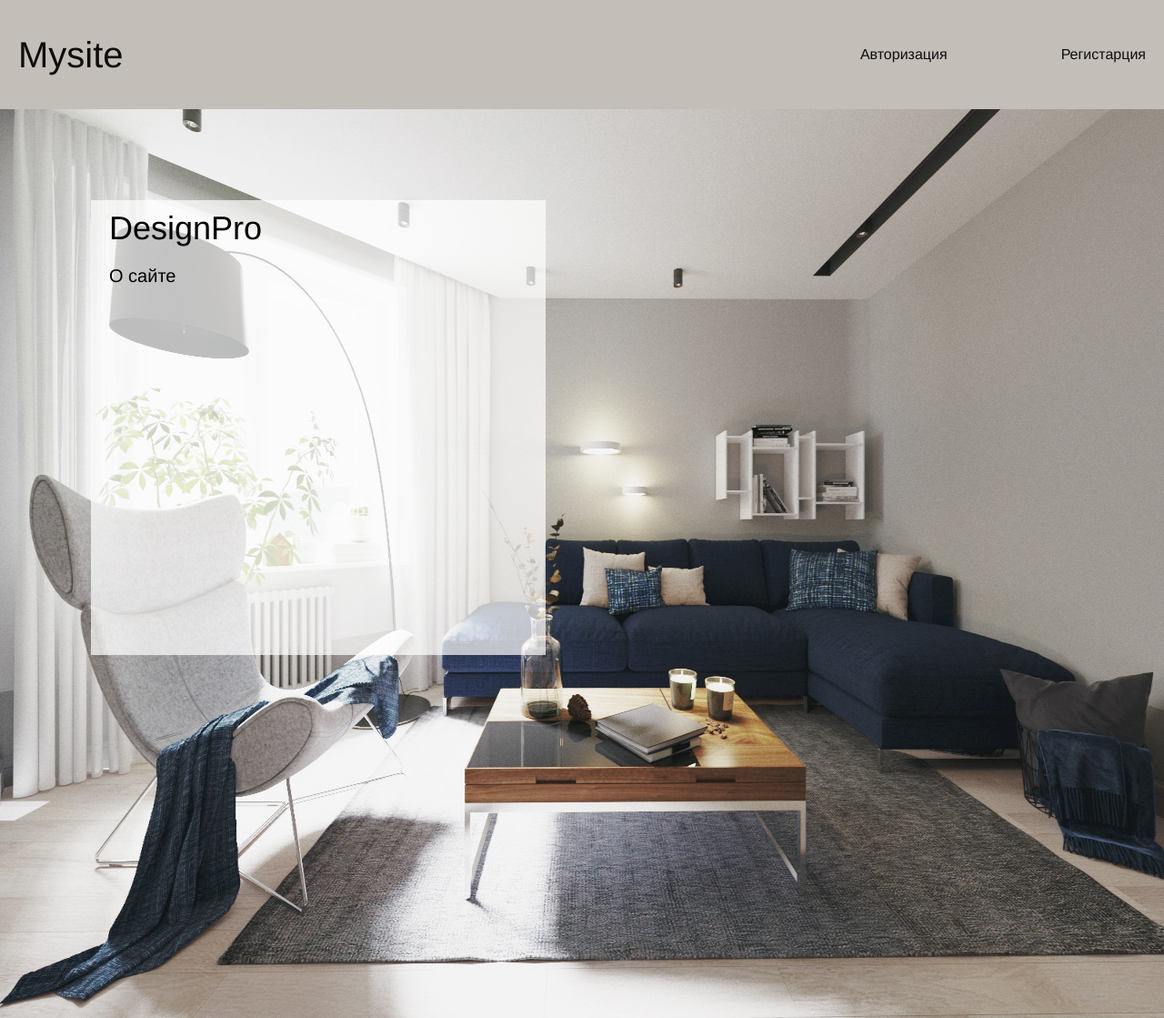
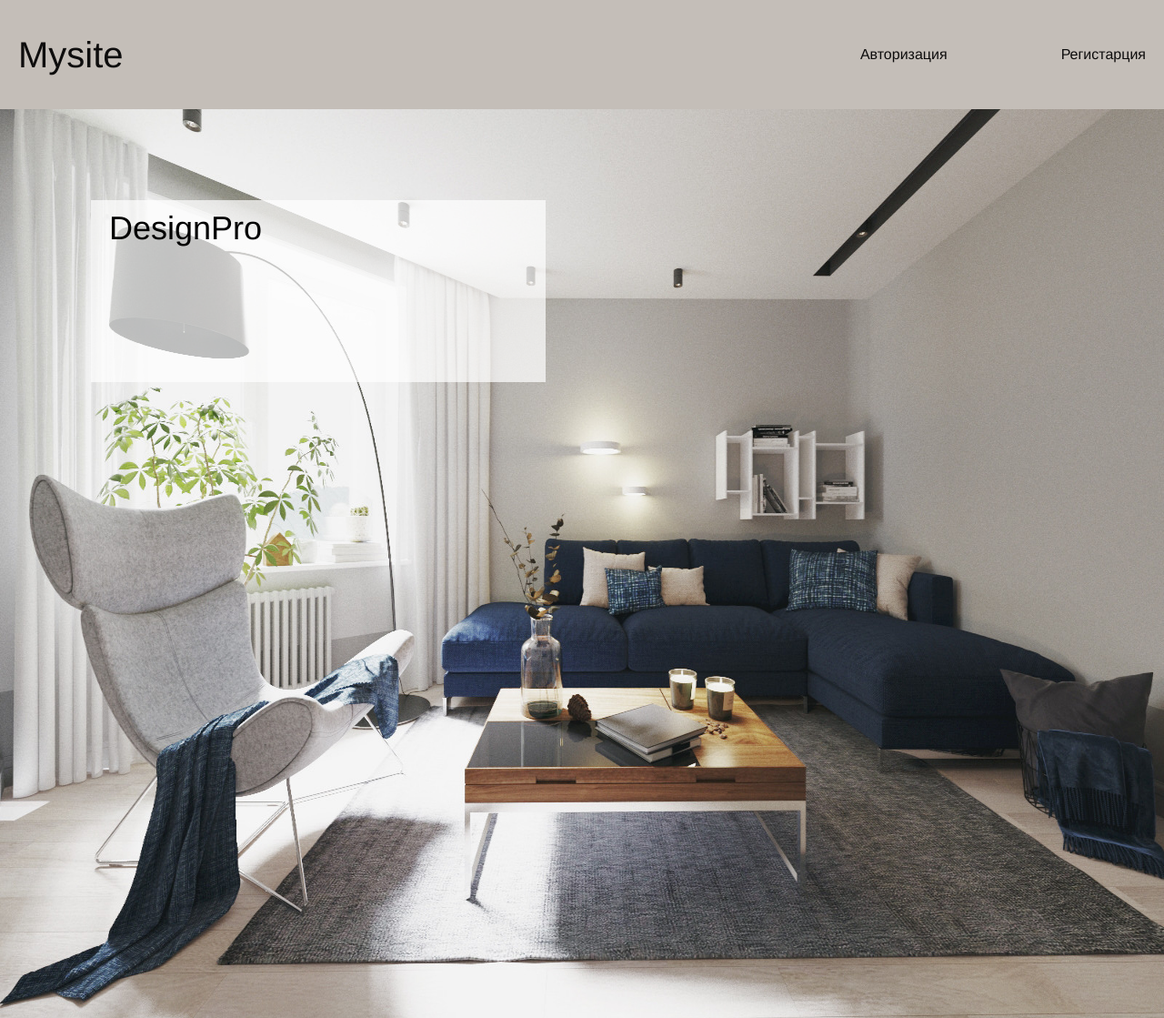
Before and after one commit to z1dos/OOP, a Django app: page / in a window 1280 px wide. Shown: the top 1119 px of the page at 91% size. Run offline with Django 3.2, Linux system fonts and the light colour scheme; data comes from the database, SQL or seed files in the repository.

Commit message:
Корректировка

```diff
--- a/pythonProject1/mysite/main/static/main/style.css
+++ b/pythonProject1/mysite/main/static/main/style.css
@@ -425,7 +425,7 @@ position: relative;
 top: 100px;
 left: 100px;
 width:500px;
-height: 500px;
+height: 200px;
 background-color: white;
 opacity: 0.7;
 }
@@ -444,5 +444,5 @@ font-size: 20px;
 }
 
 .checkDown {
-margin-top: 500px;
+margin-top: 800px;
 }
--- a/pythonProject1/mysite/main/templates/main/index.html
+++ b/pythonProject1/mysite/main/templates/main/index.html
@@ -12,7 +12,6 @@
 </div>
 
 <div class='textPictureeee'>DesignPro
-<p textPictureeeeуу>О сайте</p>
 </div>
 
    <div class="checkDown">
```
